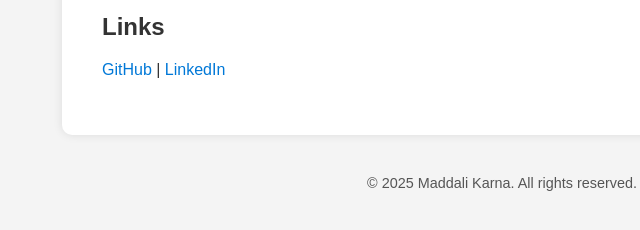
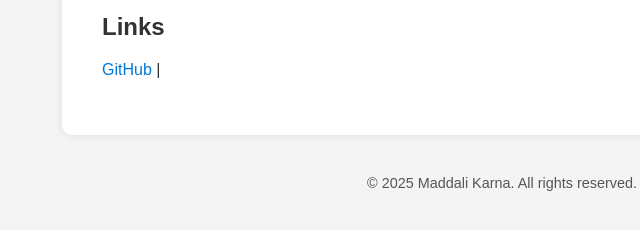
Before and after one commit to KARNA-MADDALI/-TASK-1-Automate-Code-Deployment-Using-CI-CD-Pipeline-GitHub-Actions-, a website: page public/index.html in a window 1280 px wide. Shown: the part 390-620 px from the top of the page, 138-778 px from the left. Drawn offline with Linux system fonts and the light colour scheme.

Commit message:
Update index.html

```diff
--- a/public/index.html
+++ b/public/index.html
@@ -28,7 +28,7 @@
       <li>Azure</li><li>AWS</li><li>GCP</li><li>Docker</li><li>Kubernetes</li><li>Terraform</li><li>CI/CD</li><li>Python</li><li>Linux</li>
     </ul>
     <h2>Links</h2>
-    <p><a href="https://github.com/Karna-Maddali" target="_blank">GitHub</a> | <a href="https://www.linkedin.com/in/maddali-karna/" target="_blank">LinkedIn</a></p>
+    <p><a href="https://github.com/Karna-Maddali" target="_blank">GitHub</a> |
   </main>
   <footer>
     &copy; 2025 Maddali Karna. All rights reserved.
```
